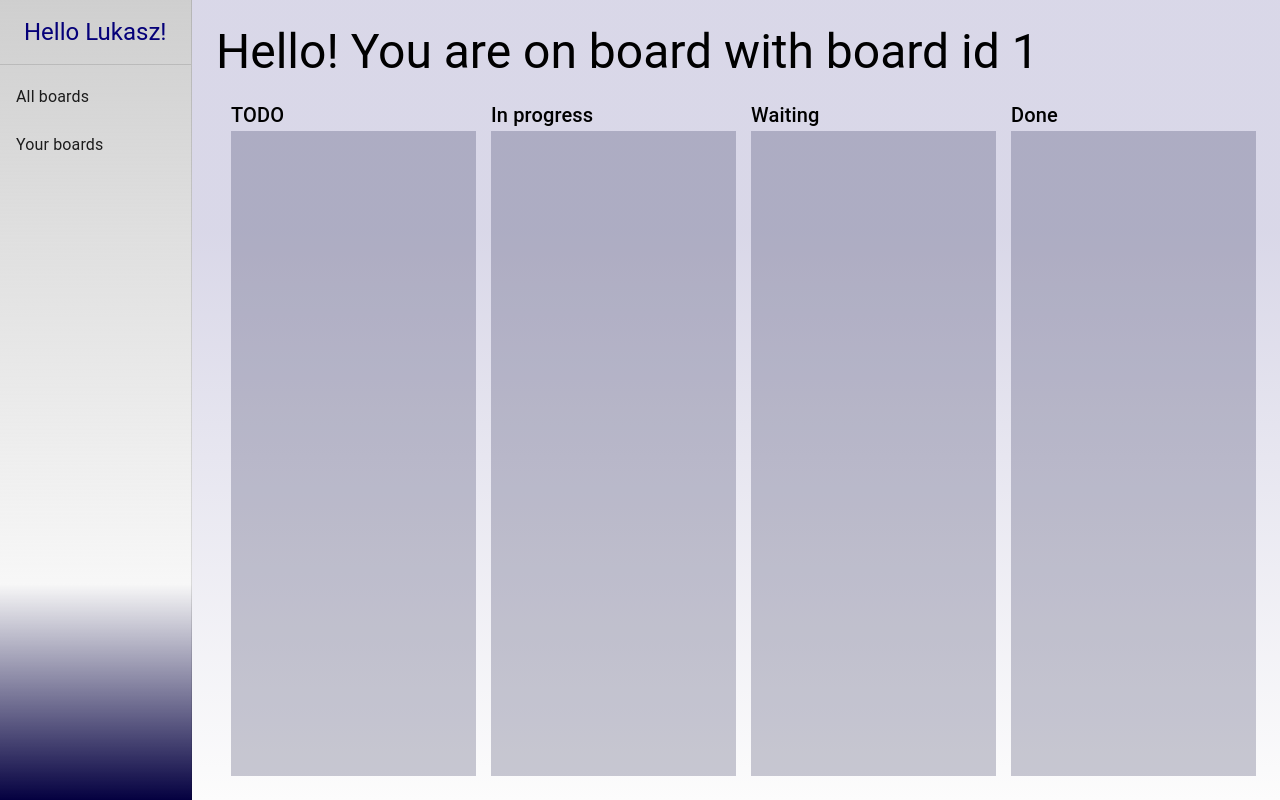
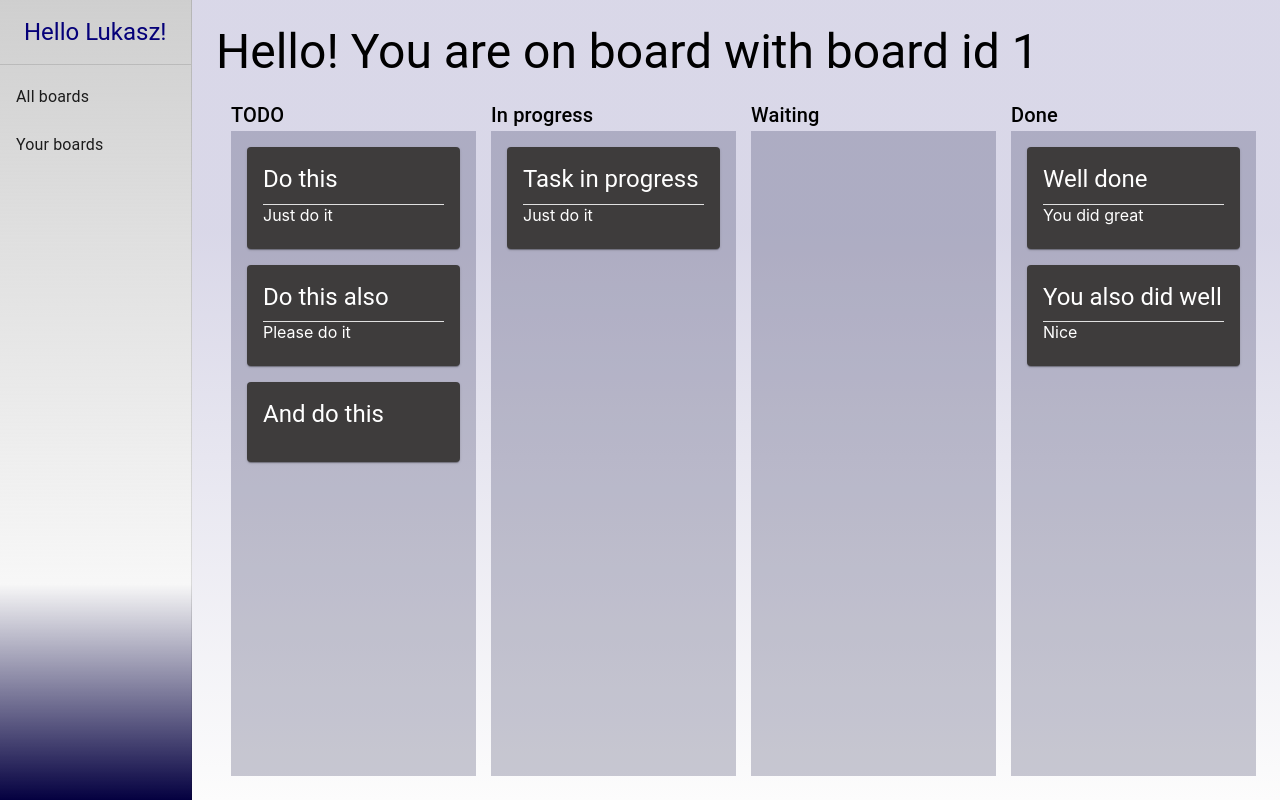
Before and after one commit to Kameal22/trello-inspired-app, a React (Create React App) app: page /boards/1 in a window 1280 px wide. Built offline with nearby package versions, Linux system fonts and the light colour scheme.

Commit message:
Added Task component

```diff
--- a/src/components/Board/Board.js
+++ b/src/components/Board/Board.js
@@ -6,7 +6,10 @@ import Column from "../Column/Column";
 const Board = ({boardId}) => {
     const [columns, setColumns] = useState(mockedColumns);
 
-    const columnItems = columns.map(column => <Grid style={{marginLeft: 15}} item xs={8} md={4} xl={2}>
+    const columnItems = columns.map(column => <Grid key={column.columnId}
+                                                    style={{marginLeft: 15}}
+                                                    item
+                                                    xs={8} md={4} xl={2}>
         <Column {...column} />
     </Grid>);
 
--- a/src/components/Column/Column.js
+++ b/src/components/Column/Column.js
@@ -1,13 +1,18 @@
-import React from 'react';
+import React, {useState} from 'react';
 import {Typography} from "@mui/material";
+import {mockedTasks} from "../../data/mockedTasks";
+import Task from "../Task/Task";
 
 const Column = ({columnId, name}) => {
-    console.log(columnId);
-    console.log(name);
+    const [tasks, setTasks] = useState(mockedTasks[columnId]);
+
+    const mappedTasks = tasks.map(task => <Task key={task.taskId} {...task}/>);
+
     return (
         <div style={{height: '100%', display: "flex", flexDirection: "column"}}>
             <Typography variant="h6">{name}</Typography>
             <div style={{backgroundColor: 'rgba(37,37,76,0.24)', flexGrow: 1}}>
+                {mappedTasks}
             </div>
         </div>
 
--- a/src/components/Task/Task.js
+++ b/src/components/Task/Task.js
@@ -1,10 +1,19 @@
 import React from 'react';
+import {Card, CardContent, Divider, Typography} from "@mui/material";
 
-const Task = () => {
+const Task = ({taskId, title, description, assignedTo}) => {
     return (
-        <div>
-
-        </div>
+        <Card sx={{backgroundColor: "rgb(62,60,60)", color: "white", margin: 2}}>
+            <CardContent>
+                <Typography gutterBottom variant="h5">
+                    {title}
+                </Typography>
+                {description && (<><Divider sx={{background: "white"}}/>
+                    <Typography variant="p">
+                        {description}
+                    </Typography></>)}
+            </CardContent>
+        </Card>
     );
 };
 
--- a/src/data/mockedColumns.js
+++ b/src/data/mockedColumns.js
@@ -1,18 +1,18 @@
 export const mockedColumns = [
     {
-        columnId: 1,
+        columnId: 0,
         name: 'TODO'
     },
     {
-        columnId: 2,
+        columnId: 1,
         name: 'In progress'
     },
     {
-        columnId: 3,
+        columnId: 2,
         name: 'Waiting'
     },
     {
-        columnId: 4,
+        columnId: 3,
         name: 'Done'
     }
 ]
--- a/src/data/mockedTasks.js
+++ b/src/data/mockedTasks.js
@@ -1,23 +1,45 @@
-export const mockedTodoTasks = [
-    {
-
-    }
+export const mockedTasks = [
+    [
+        {
+            taskId: 1,
+            title: "Do this",
+            description: "Just do it",
+            assignedTo: "Łukasz"
+        },
+        {
+            taskId: 2,
+            title: "Do this also",
+            description: "Please do it",
+            assignedTo: "Łukasz"
+        },
+        {
+            taskId: 3,
+            title: "And do this",
+            description: "",
+            assignedTo: "Katarzyna"
+        }
+    ],
+    [
+        {
+            taskId: 4,
+            title: "Task in progress",
+            description: "Just do it",
+            assignedTo: "Paweł"
+        }
+    ],
+    [],
+    [
+        {
+            taskId: 5,
+            title: "Well done",
+            description: "You did great",
+            assignedTo: "Martyna"
+        },
+        {
+            taskId: 6,
+            title: "You also did well",
+            description: "Nice",
+            assignedTo: "Łukasz"
+        }
+    ]
 ]
-
-export const mockedInProgressTasks = [
-    {
-
-    }
-]
-
-export const mockedWaitingTasks = [
-    {
-
-    }
-]
-
-export const mockedDoneTasks = [
-    {
-
-    }
-]
```
